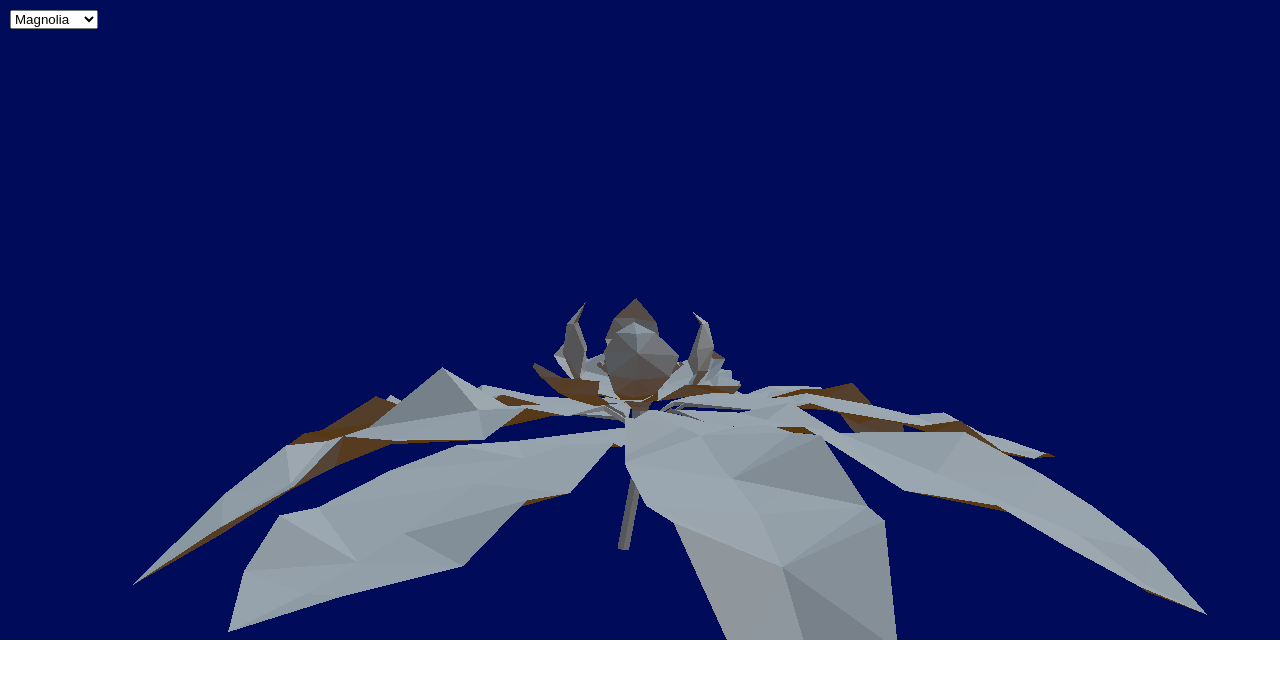
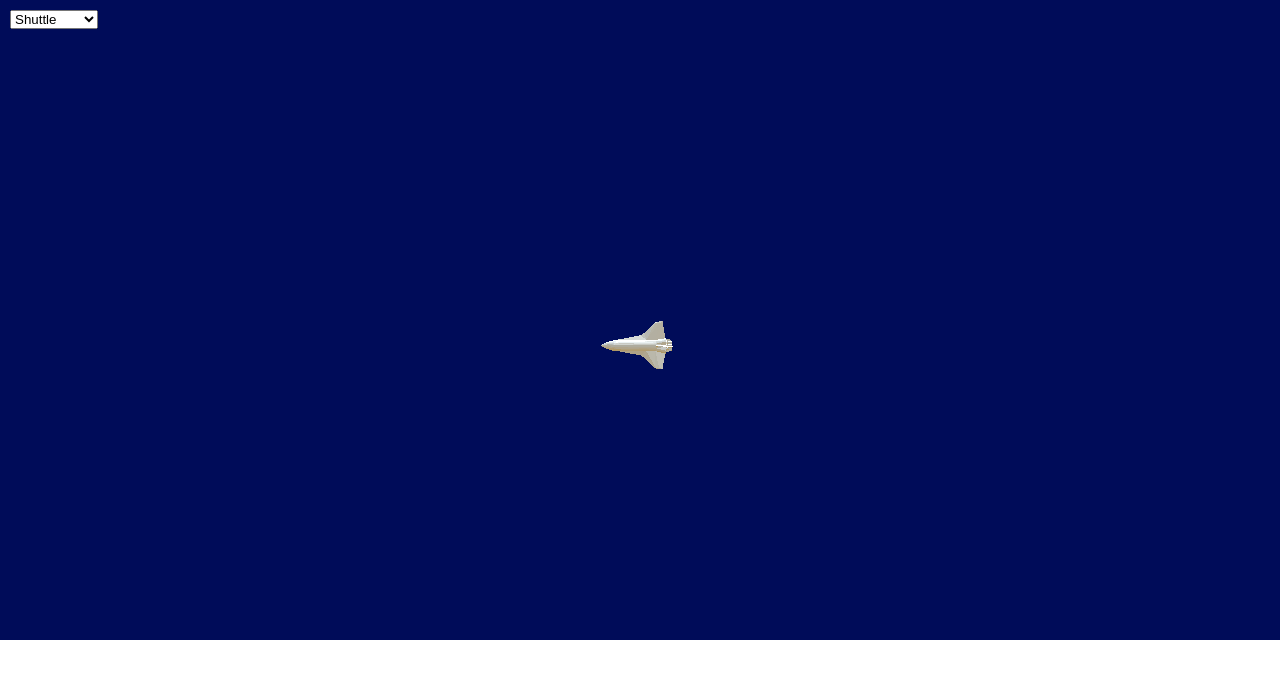
Before and after one commit to metin1/three-select-obj, a website: page index.html in a window 1280 px wide. Drawn offline with nearby package versions, Linux system fonts and the light colour scheme; animation ran at ten frames a second.

Commit message:
fix: path and imports

```diff
--- a/index.html
+++ b/index.html
@@ -31,12 +31,12 @@
     <div id="container">
       <div class="select">
         <select id="selectbox">
-          <option value="models/cube.obj">Cube</option>
-          <option value="models/minicooper.obj">Minicooper</option>
-          <option value="models/shuttle.obj">Shuttle</option>
-          <option value="models/dolphin.obj">Dolphin</option>
-          <option value="models/magnolia.obj" selected>Magnolia</option>
-          <option value="models/monkey.obj">Monkey</option>
+          <option value="./models/cube.obj">Cube</option>
+          <option value="./models/monkey.obj">Monkey</option>
+          <option value="./models/dolphin.obj">Dolphin</option>
+          <option value="./models/shuttle.obj" selected>Shuttle</option>
+          <option value="./models/magnolia.obj">Magnolia</option>
+          <option value="./models/minicooper.obj">Minicooper</option>
         </select>
         <span class="focus"></span>
       </div>
@@ -68,10 +68,11 @@
         ></canvas>
       </div>
     </div>
+    <script async src="https://unpkg.com/es-module-shims@1.3.6/dist/es-module-shims.js"></script>
     <script type="importmap">
       {
         "imports": {
-          "three": "https://threejs.org/build/three.module.js"
+          "three": "https://unpkg.com/three@0.140.2/build/three.module.js"
         }
       }
     </script>
@@ -81,23 +82,20 @@
     // Three.js - Load .OBJ ?
     // from https://threejs.org/manual/examples/load-obj-no-materials.html
 
-    import * as THREE from "three";
+    import * as THREE from 'three';
     import { OrbitControls } from "https://unpkg.com/three@0.140.2/examples/jsm/controls/OrbitControls.js";
     import { OBJLoader } from "https://unpkg.com/three@0.140.2/examples/jsm/loaders/OBJLoader.js";
     // import { Stats } from "https://unpkg.com/three@0.140.2/examples/jsm/libs/stats.module.js";
 
-    let selectedModel = "models/magnolia.obj";
+    let selectedModel = "./models/shuttle.obj";
+
     function main() {
       const canvas = document.querySelector("#c");
       const renderer = new THREE.WebGLRenderer({ canvas });
       renderer.outputEncoding = THREE.sRGBEncoding;
 
-      // const container = document.getElementById("container");
-      // const stats = new Stats();
-      // container.appendChild(stats.dom);
-
       const fov = 45;
-      const aspect = 2; // the canvas default
+      const aspect = 2;
       const near = 0.1;
       const far = 1000;
       const camera = new THREE.PerspectiveCamera(fov, aspect, near, far);
@@ -112,31 +110,11 @@
 
       {
         const planeSize = 40;
-
-        // const loader = new THREE.TextureLoader();
-        // const texture = loader.load(
-        //   "https://threejs.org/manual/examples/resources/images/checker.png"
-        // );
-        // texture.encoding = THREE.sRGBEncoding;
-        // texture.wrapS = THREE.RepeatWrapping;
-        // texture.wrapT = THREE.RepeatWrapping;
-        // texture.magFilter = THREE.NearestFilter;
-        // const repeats = planeSize / 2;
-        // texture.repeat.set(repeats, repeats);
-
-        // const planeGeo = new THREE.PlaneGeometry(planeSize, planeSize);
-        // const planeMat = new THREE.MeshPhongMaterial({
-        //   map: texture,
-        //   side: THREE.DoubleSide
-        // });
-        // const mesh = new THREE.Mesh(planeGeo, planeMat);
-        // mesh.rotation.x = Math.PI * -0.5;
-        // scene.add(mesh);
       }
 
       {
-        const skyColor = 0xb1e1ff; // light blue
-        const groundColor = 0xb97a20; // brownish orange
+        const skyColor = 0xb1e1ff;
+        const groundColor = 0xb97a20;
         const intensity = 0.6;
         const light = new THREE.HemisphereLight(
           skyColor,
@@ -159,6 +137,7 @@
       var selectedObject;
       {
         const objLoader = new OBJLoader();
+        objLoader.crossOrigin = 'anonymous';
         objLoader.load(selectedModel, (root) => {
           selectedObject = root;
           scene.add(root);
@@ -167,11 +146,15 @@
 
       var selectbox = document.querySelector("#selectbox");
       console.log(selectbox);
+
       var selected = document.getElementById("selectbox").value;
       console.log(selected);
+
       selectbox.addEventListener("change", function (event) {
         scene.remove(selectedObject);
         const objLoader = new OBJLoader();
+        objLoader.crossOrigin = 'anonymous';
+
         objLoader.load(event.target.value, (root) => {
           selectedObject = root;
           scene.add(root);
```
Also changed, not shown: 2 other files.
